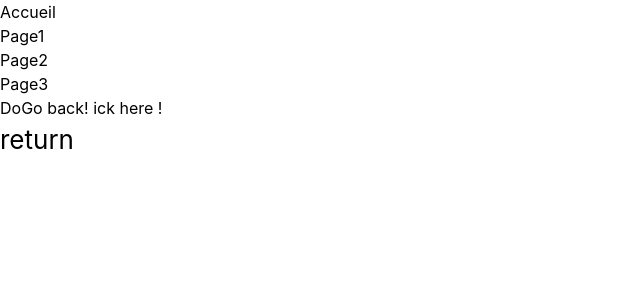
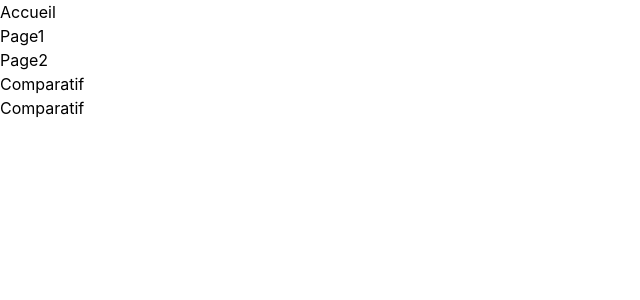
Before and after one commit to KevinLavigne/hackathon, a React (Vite) app in the folder frontend/: page /Comparatif in a window 1280 px wide. Shown: the top 300 px of the page, without its empty margins (0-640 px from the left). Built offline with nearby package versions, Linux system fonts and the light colour scheme.

Commit message:
rename de page 3

```diff
--- a/frontend/src/App.jsx
+++ b/frontend/src/App.jsx
@@ -1,10 +1,12 @@
 import { BrowserRouter, Routes, Route } from "react-router-dom";
+
 import Home from "@pages/Home";
 import NavBar from "@components/NavBar";
 import Page1 from "@pages/Page1";
 import Page2 from "@pages/Page2";
-import Page3 from "@pages/Page3";
 import Error404 from "@pages/error404";
+import Comparatif from "@pages/Comparatif";
+
 import "./App.css";
 
 function App() {
@@ -15,7 +17,7 @@ function App() {
         <Route path="/" element={<Home />} />
         <Route path="/Page1" element={<Page1 />} />
         <Route path="/Page2" element={<Page2 />} />
-        <Route path="/Page3" element={<Page3 />} />
+        <Route path="/Comparatif" element={<Comparatif />} />
         <Route path="*" element={<Error404 />} />
       </Routes>
     </BrowserRouter>
--- a/frontend/src/components/NavBar.jsx
+++ b/frontend/src/components/NavBar.jsx
@@ -13,7 +13,7 @@ function NavBar() {
         <li>Page2</li>
       </NavLink>
       <NavLink to="/Page3">
-        <li>Page3</li>
+        <li>Comparatif</li>
       </NavLink>
     </ul>
   );
--- /dev/null
+++ b/frontend/src/pages/Comparatif.jsx
@@ -0,0 +1,12 @@
+import { useState } from "react";
+
+function Comparatif() {
+  const [pg3, setPg3] = useState([]);
+  return (
+    <>
+      <h1>Comparatif</h1>
+      <div></div>
+    </>
+  );
+}
+export default Comparatif;
--- a/frontend/src/pages/Page3.jsx
+++ /dev/null
@@ -1,8 +0,0 @@
-import { useState } from "react";
-
-function Page3() {
-  const [pg3, setPg3] = useState([]);
-  console.warn(`${pg3} ${setPg3}`);
-  return <div>Page3</div>;
-}
-export default Page3;
```
